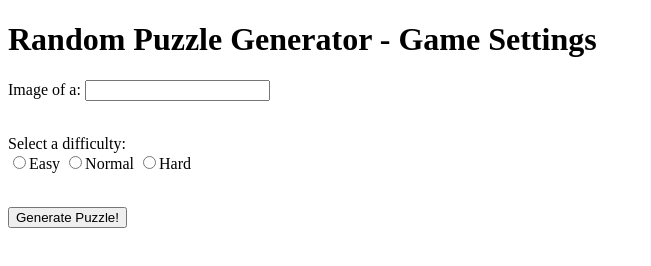
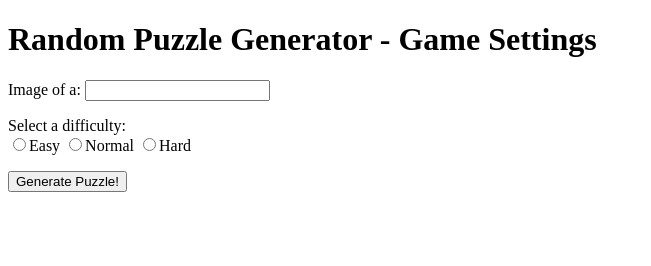
Before and after one commit to nelsydaperez/cs361-project, a website: page public/settings.html in a window 1280 px wide. Shown: the whole page, without its empty margins (0-651 px from the left). Drawn offline with Linux system fonts and the light colour scheme.

Commit message:
Added form action and proper submit.

```diff
--- a/public/settings.html
+++ b/public/settings.html
@@ -7,12 +7,12 @@
   </head>
   <body>
     <h1>Random Puzzle Generator - Game Settings</h1>
-    <form id="imageQueryForm">
+    <form id="settings" action='./puzzle.html'>
+      <div>
         <label for="imageQuery">Image of a: </label>
         <input id="imageQuery" name="imageQuery" />
-    </form>
-    <br />
-    <form id="difficultySelect">
+      </div>
+      <div>
         <p>Select a difficulty:
         <br />
         <label>
@@ -25,10 +25,10 @@
           <input type="radio" name="difficulty" value='hard' />Hard
         </label>
         </p>
+      </div>
+      <div>
+        <input type="submit" id="settingSubmit" value="Generate Puzzle!">
+      </div>
     </form>
-    <br />
-    <a href='./puzzle.html'>
-      <button type="button" className="generate">Generate Puzzle!</button>
-    </a>
   </body>
 </html>
```
Lines whose indentation alone changed are shown as unchanged.
